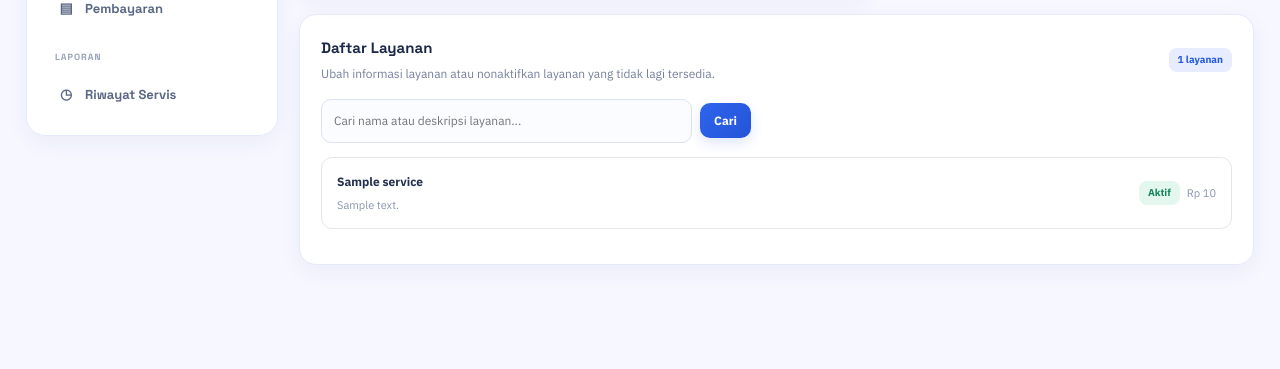
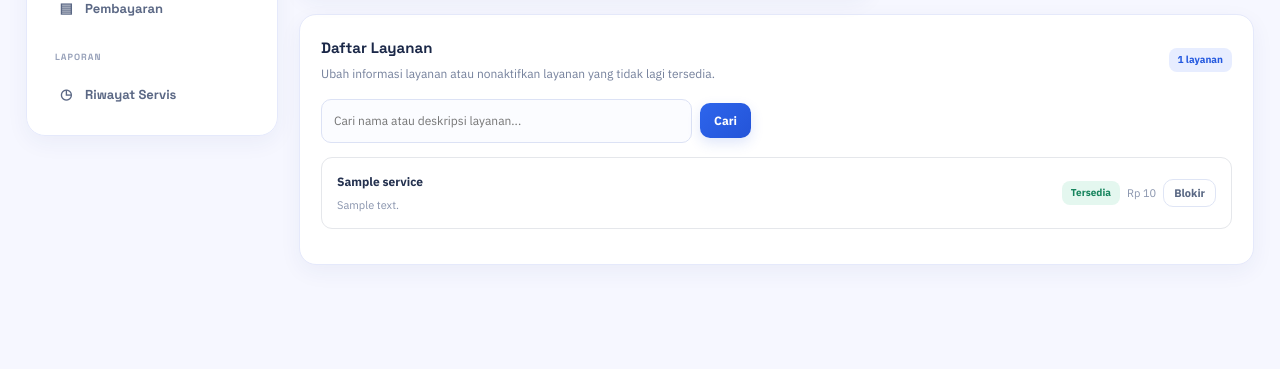
Before and after one commit to davinsolehpermana-code/fixpoint-service, a Laravel app: page /admin/data-service in a window 1280 px wide. Shown: the part 651-1020 px from the top of the page. Run offline with Laravel 12, Linux system fonts and the light colour scheme; a user stored in the database is signed in; tables that the repository leaves empty hold one stand-in row (values such as "Sample post").

Commit message:
feat(cr-skkni5): tambah toggle ketersdian produk dan proteksi order item habis

```diff
--- a/app/Http/Controllers/AdminPanelController.php
+++ b/app/Http/Controllers/AdminPanelController.php
@@ -607,17 +607,26 @@ class AdminPanelController extends Controller
         return redirect()->route('admin.data-service')->with('success', 'Data layanan berhasil diperbarui.');
     }
 
+    /**
+     * Sakelar cepat ketersediaan layanan. Layanan yang diblokir
+     * (is_active = false) tidak ditampilkan pada halaman booking pelanggan
+     * dan ditolak oleh validasi BookingController.
+     */
     public function toggleService(int $id)
     {
         $service = DB::table('services')->where('service_id', $id)->first();
         abort_unless($service, 404);
 
+        $isAvailable = !$service->is_active;
+
         DB::table('services')->where('service_id', $id)->update([
-            'is_active' => !$service->is_active,
+            'is_active' => $isAvailable,
             'updated_at' => now(),
         ]);
 
-        return redirect()->route('admin.data-service')->with('success', 'Status layanan berhasil diperbarui.');
+        return redirect()->route('admin.data-service')->with('success', $isAvailable
+            ? 'Layanan "' . $service->name . '" sekarang Tersedia dan dapat dipesan pelanggan.'
+            : 'Layanan "' . $service->name . '" diblokir (Tidak Tersedia) sehingga tidak bisa dipesan pelanggan.');
     }
 
     public function payments(Request $request)
--- a/resources/views/admin/data-service.blade.php
+++ b/resources/views/admin/data-service.blade.php
@@ -53,9 +53,21 @@
                         <div class="admin-primary-text">{{ $service->name }}</div>
                         <div class="admin-muted" style="margin-top:4px;">{{ $service->description ?: 'Tidak ada deskripsi' }}</div>
                     </div>
-                    <div class="admin-inline-actions">
-                        <span class="admin-badge {{ $service->is_active ? 'badge-green' : 'badge-gray' }}">{{ $service->is_active ? 'Aktif' : 'Nonaktif' }}</span>
+                    <div class="admin-inline-actions" style="align-items:center;">
+                        <span class="admin-badge {{ $service->is_active ? 'badge-green' : 'badge-gray' }}">{{ $service->is_active ? 'Tersedia' : 'Tidak Tersedia' }}</span>
                         <span class="admin-muted">{{ $service->estimated_price !== null ? 'Rp ' . number_format((float) $service->estimated_price, 0, ',', '.') : 'Harga ditentukan setelah diagnosis' }}</span>
+
+                        {{-- Sakelar cepat: blokir/buka layanan tanpa membuka form edit. --}}
+                        <form action="{{ route('admin.data-service.toggle', $service->service_id) }}" method="POST"
+                              onclick="event.stopPropagation();" style="margin:0;">
+                            @csrf @method('PATCH')
+                            <button type="submit"
+                                    class="admin-btn {{ $service->is_active ? 'admin-btn-outline' : 'admin-btn-success' }}"
+                                    style="padding:6px 10px;font-size:11px;white-space:nowrap;"
+                                    title="{{ $service->is_active ? 'Blokir layanan agar tidak bisa dipesan pelanggan' : 'Buka layanan agar bisa dipesan pelanggan' }}">
+                                {{ $service->is_active ? 'Blokir' : 'Buka' }}
+                            </button>
+                        </form>
                     </div>
                 </summary>
                 <div style="border-top:1px solid #eef2f7;margin-top:13px;padding-top:14px;">
@@ -71,7 +83,13 @@
                     </form>
                     <form action="{{ route('admin.data-service.toggle', $service->service_id) }}" method="POST" style="margin-top:10px;">
                         @csrf @method('PATCH')
-                        <button type="submit" class="admin-btn admin-btn-outline">{{ $service->is_active ? 'Nonaktifkan Layanan' : 'Aktifkan Layanan' }}</button>
+                        <button type="submit" class="admin-btn {{ $service->is_active ? 'admin-btn-outline' : 'admin-btn-success' }}">
+                            {{ $service->is_active ? 'Blokir Layanan (Tidak Tersedia)' : 'Buka Layanan (Tersedia)' }}
+                        </button>
+                        <p class="admin-muted" style="margin:8px 0 0;font-size:12px;">
+                            Layanan yang diblokir tidak tampil pada pilihan kategori di halaman booking pelanggan
+                            dan tidak dapat dipesan.
+                        </p>
                     </form>
                 </div>
             </details>
```
Also changed, not shown: tests/Feature/ServiceAvailabilityTest.php (added, +128 -0 lines).
